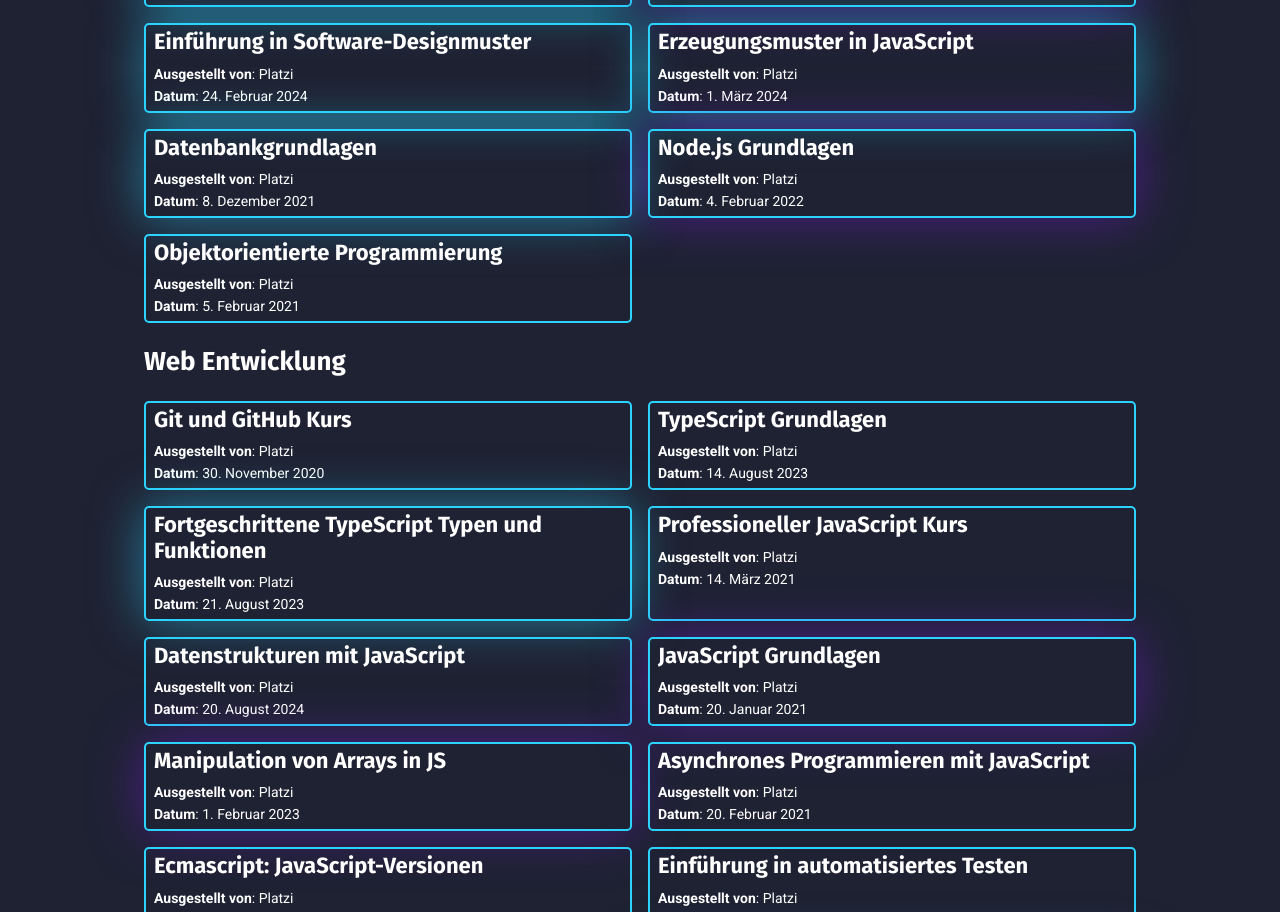
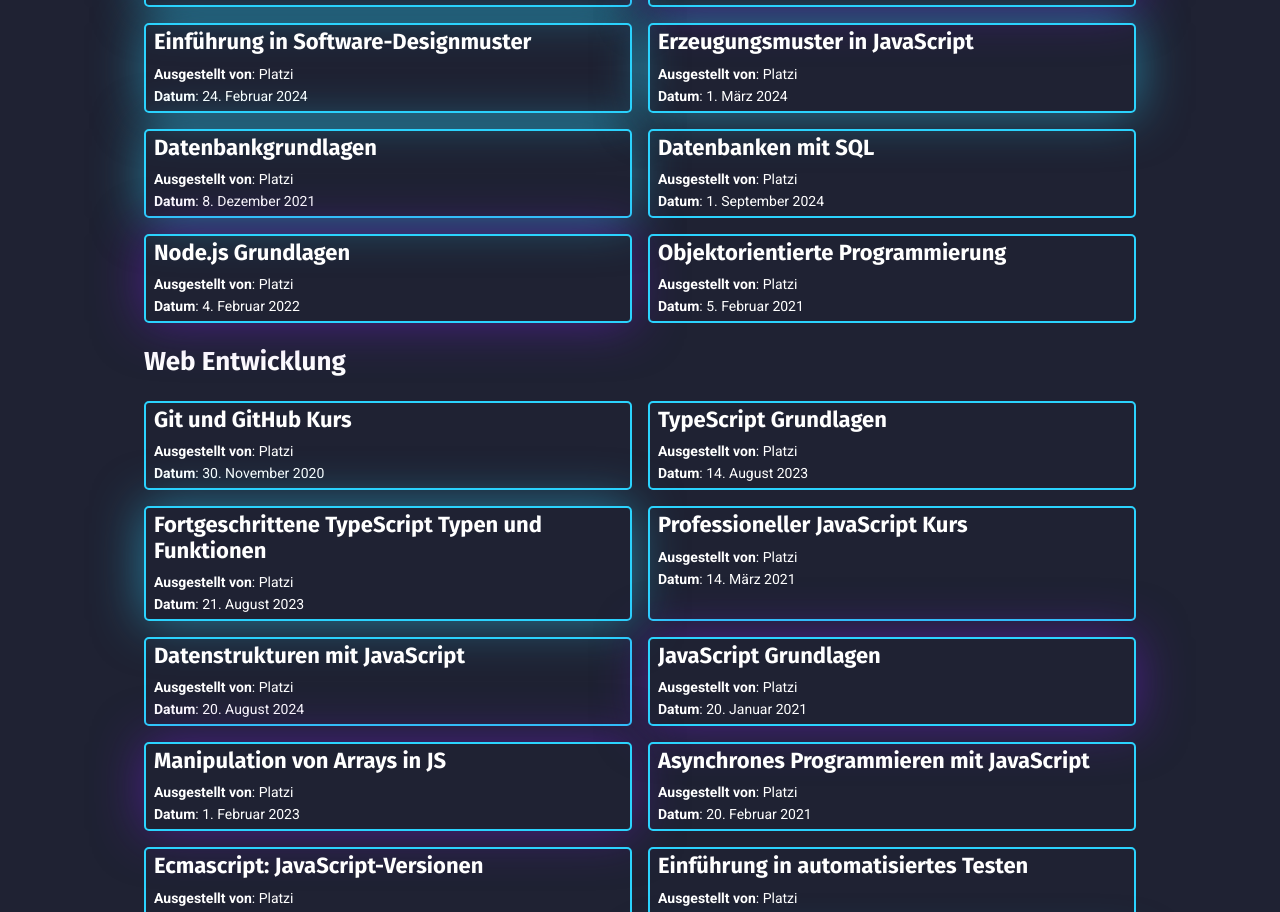
Before and after one commit to eg-delacruz/portfolio, a Next.js app: page /de in a window 1280 px wide. Shown: the part 6724-7636 px from the top of the page. Built offline with nearby package versions, Linux system fonts and the light colour scheme.

Commit message:
Add Databases with SQL certificate

```diff
--- a/src/components/specificUse/sections/certificates/Certificates.tsx
+++ b/src/components/specificUse/sections/certificates/Certificates.tsx
@@ -321,6 +321,16 @@
       issued_by: 'Platzi',
       url: '/certificates/bd.pdf',
       blue_bg: true,
+    },
+    {
+      title: t(
+        `Page.certificates.certificates_info.backend.certificate_10.title`
+      ),
+      issue_date: t(
+        `Page.certificates.certificates_info.backend.certificate_10.date`
+      ),
+      issued_by: 'Platzi',
+      url: '/certificates/db-sql.pdf',
     },
     {
       title: t(
--- a/src/messages/de.json
+++ b/src/messages/de.json
@@ -189,6 +189,10 @@
           "certificate_9": {
             "title": "NestJS: Modulare Programmierung",
             "date": "24. August 2024"
+          },
+          "certificate_10": {
+            "title": "Datenbanken mit SQL",
+            "date": "1. September 2024"
           }
         },
         "development": {
--- a/src/messages/en.json
+++ b/src/messages/en.json
@@ -189,6 +189,10 @@
           "certificate_9": {
             "title": "NestJS: Modular Programming",
             "date": "August 24, 2024"
+          },
+          "certificate_10": {
+            "title": "Databases with SQL",
+            "date": "September 1, 2024"
           }
         },
         "development": {
--- a/src/messages/es.json
+++ b/src/messages/es.json
@@ -189,6 +189,10 @@
           "certificate_9": {
             "title": "NestJS: Programación Modular",
             "date": "24 Agosto 2024"
+          },
+          "certificate_10": {
+            "title": "Base de Datos con SQL",
+            "date": "1 Septiembre 2024"
           }
         },
         "development": {
```
Also changed, not shown: 1 other file (tests, documents, lock files or other folders).
